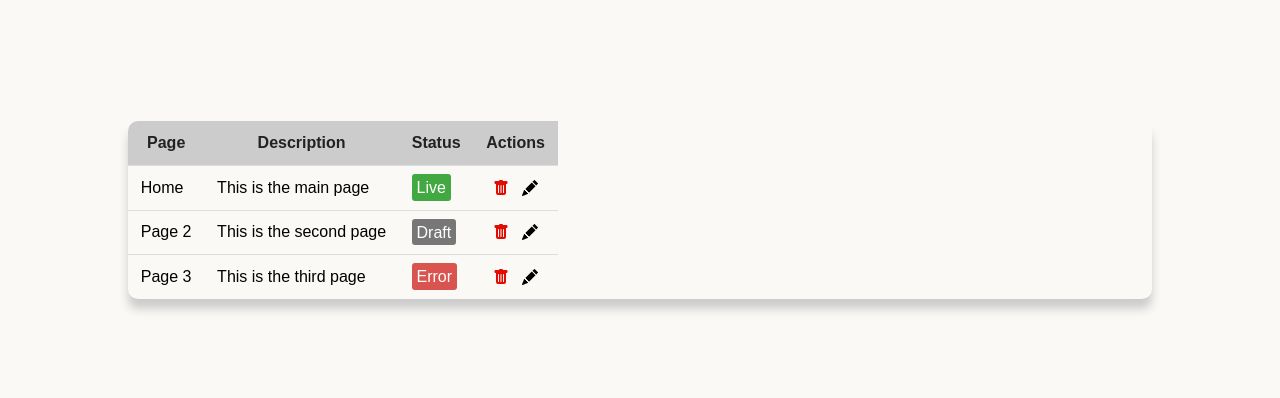
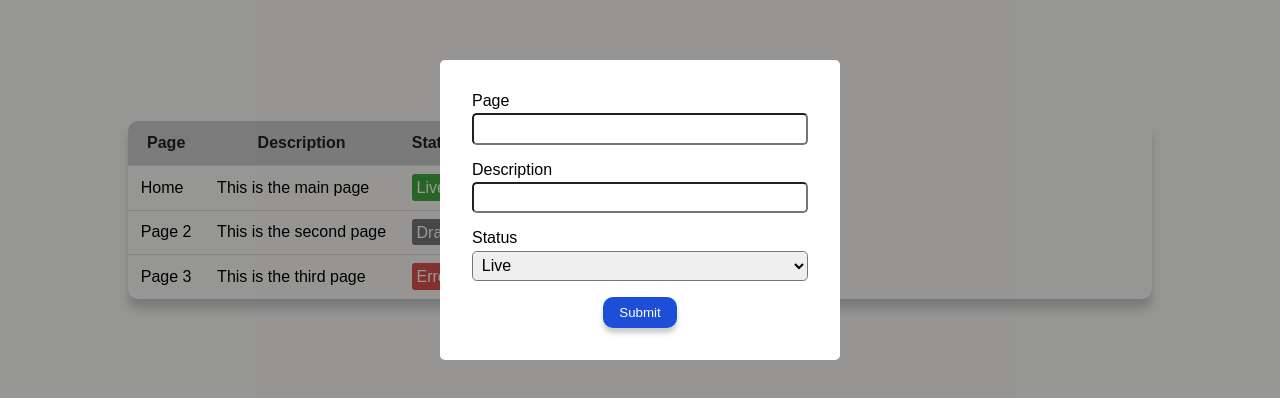
Before and after one commit to ElenaLenivtseva/CRUD, a React (Create React App) app: page / in a window 1280 px wide. Shown: the part 190-588 px from the top of the page. Built offline with nearby package versions, Linux system fonts and the light colour scheme.

Commit message:
Добавлен новый компонент modal и стили к нему. Пока без логики

```diff
--- a/src/App.css
+++ b/src/App.css
@@ -6,3 +6,36 @@
     height: 100vh;
     background: #faf9f6;
 }
+.btn {
+    margin-top: 1rem;
+    border: none;
+    background: #1d4ed8;
+    color: #fff;
+    padding: 0.5rem 1rem;
+    border-radius: 10px;
+    -webkit-border-radius: 10px;
+    -moz-border-radius: 10px;
+    -ms-border-radius: 10px;
+    -o-border-radius: 10px;
+    cursor: pointer;
+    box-shadow: 0 5px 5px #ccc;
+}
+.form-group {
+    display: flex;
+    flex-direction: column;
+    margin-bottom: 1rem;
+}
+.form-group input, .form-group textarea, .form-group select {
+    background-repeat: 1px solid black;
+    border-radius: 0.3rem;
+    -webkit-border-radius: 0.3rem;
+    -moz-border-radius: 0.3rem;
+    -ms-border-radius: 0.3rem;
+    -o-border-radius: 0.3rem;
+    padding: 0.3rem;
+    font-size: 1rem;
+}
+
+.form-group label {
+    margin-bottom: 0.2rem;
+}
--- a/src/App.js
+++ b/src/App.js
@@ -1,10 +1,12 @@
 import './App.css';
 import Table from './components/Table';
+import Modal from './components/Modal';
 
 function App() {
   return (
     <div className="App">
       <Table/>
+      <Modal/>
     </div>
   );
 }
--- /dev/null
+++ b/src/components/Modal.css
@@ -0,0 +1,26 @@
+.modal-container {
+    position:fixed;
+    z-index: 1;
+    left: 0;
+    top: 0;
+    width: 100%;
+    height: 100%;
+    display: flex;
+    align-items: center;
+    justify-content: center;
+    background: rgba(0, 0, 0, 0.4);
+}
+.modal {
+    border-radius: 5px;
+    -webkit-border-radius: 5px;
+    -moz-border-radius: 5px;
+    -ms-border-radius: 5px;
+    -o-border-radius: 5px;
+    padding: 2rem;
+    background: white;
+    width: 25em;
+}
+.modal .btn {
+    display: block;
+    margin: auto;
+}
--- /dev/null
+++ b/src/components/Modal.jsx
@@ -0,0 +1,32 @@
+import React from "react";
+import "./Modal.css";
+
+const Modal = () => {
+  return (
+    <div className="modal-container">
+      <div className="modal">
+        <form>
+          <div className='form-group'>
+            <label htmlFor="page">Page</label>
+            <input name="page" />
+          </div>
+          <div className='form-group'>
+            <label htmlFor="description">Description</label>
+            <input name="description" />
+          </div>
+          <div className='form-group'>
+            <label htmlFor="status">Status</label>
+            <select name="status">
+              <option value="live">Live</option>
+              <option value="draft">Draft</option>
+              <option value="error">Error</option>
+            </select>
+          </div>
+          <button className='btn' type="submit">Submit</button>
+        </form>
+      </div>
+    </div>
+  );
+};
+
+export default Modal;
```
